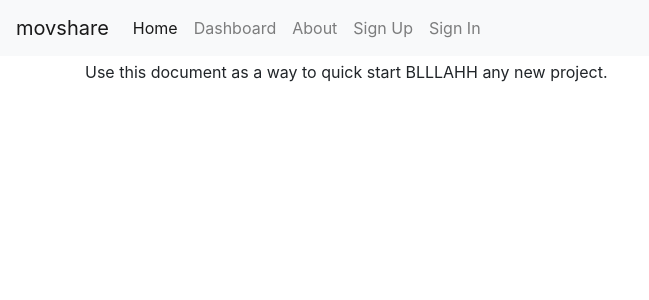
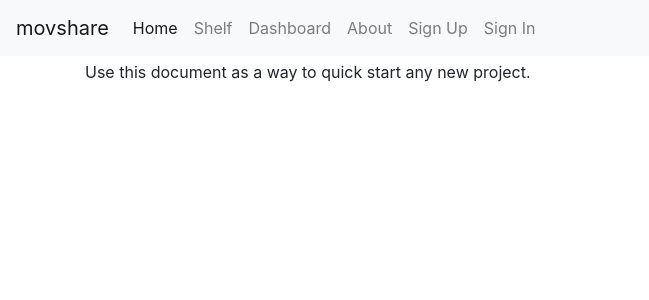
Before and after one commit to IvonTSaldivar/CS3450-2.5-Backup, a Django app: page /dashboard/ in a window 1280 px wide. Shown: the top 300 px of the page, without its empty margins (0-649 px from the left). Run offline with Django 3.2, Linux system fonts and the light colour scheme; some libraries are stand-ins or nearby versions.

Commit message:
changed url, added model views for shelf

```diff
--- a/Project/movshare/library/models.py
+++ b/Project/movshare/library/models.py
@@ -16,6 +16,7 @@ class Shelf(models.Model):
 class Media(models.Model):
     name = models.CharField(max_length=255)
     media_type = models.CharField(max_length=255)
+    description = models.CharField(max_length=1000)
     owner = models.ForeignKey(
         User, related_name='Media', blank=True, null=True,
         on_delete=models.CASCADE,
--- a/Project/movshare/library/urls.py
+++ b/Project/movshare/library/urls.py
@@ -6,5 +6,5 @@ from movshare.library.views import (
 
 app_name = "library"
 urlpatterns = [
-    path("", view=ShelfView, name="shelf"),
+    path("shelf", view=ShelfView, name="shelf"),
 ]
--- a/Project/movshare/library/views.py
+++ b/Project/movshare/library/views.py
@@ -7,7 +7,7 @@ from movshare.library.models import Media
 def ShelfView(request):
     shelves = Shelf.objects.all();
     media = Media.objects.all();
-    return render(request, 'pages/dashboard.html',
+    return render(request, 'pages/library.html',
                     {
                        'shelves': shelves,
                        'media': media
--- a/Project/movshare/templates/base.html
+++ b/Project/movshare/templates/base.html
@@ -45,6 +45,9 @@
           <ul class="navbar-nav mr-auto">
             <li class="nav-item active">
               <a class="nav-link" href="{% url 'home' %}">Home <span class="sr-only">(current)</span></a>
+            </li>
+            <li class="nav-item">
+              <a class="nav-link" href="{% url 'library:shelf' %}">Shelf</a>
             </li>
             <li class="nav-item">
               <a class="nav-link" href="{% url 'dashboard' %}">Dashboard</a>
--- a/Project/movshare/templates/pages/dashboard.html
+++ b/Project/movshare/templates/pages/dashboard.html
@@ -1,15 +1,6 @@
 {% extends "base.html" %}
 
 {% block content %}
-    <p>Use this document as a way to quick start BLLLAHH any new project.</p>
-    {% for shelf in shelves %}
-      <h2>
-          {{ shelf.name }}
-      </h2>
-    {% endfor %}
-    {% for medium in media %}
-      <h2>
-          {{ medium.name }}
-      </h2>
-    {% endfor %}
+    <p>Use this document as a way to quick start any new project.</p>
+
 {% endblock content %}
```
Also changed, not shown: Project/movshare/templates/pages/library.html (added, +20 -0 lines), Project/movshare/library/migrations/0002_media_description.py (added).
